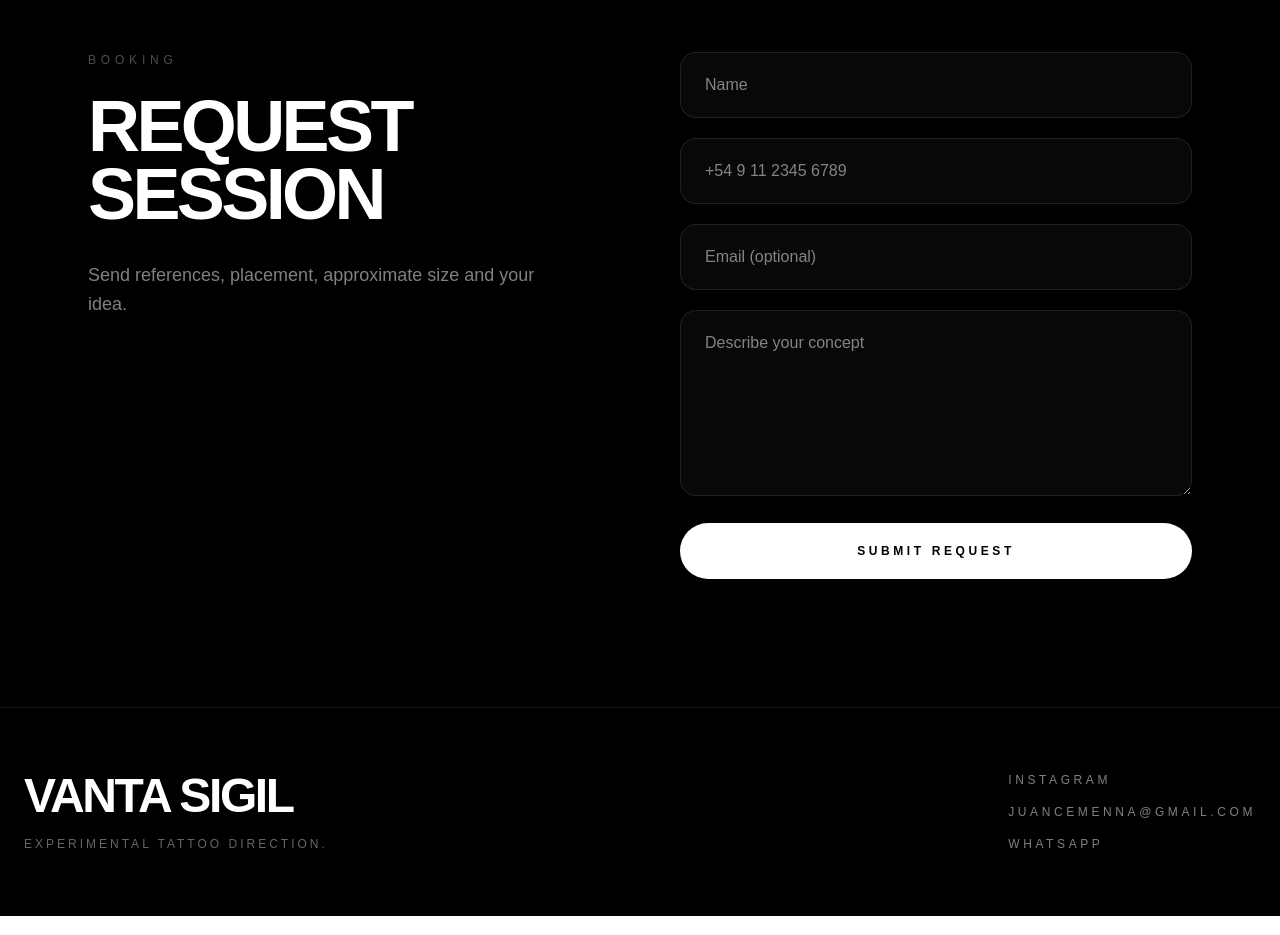
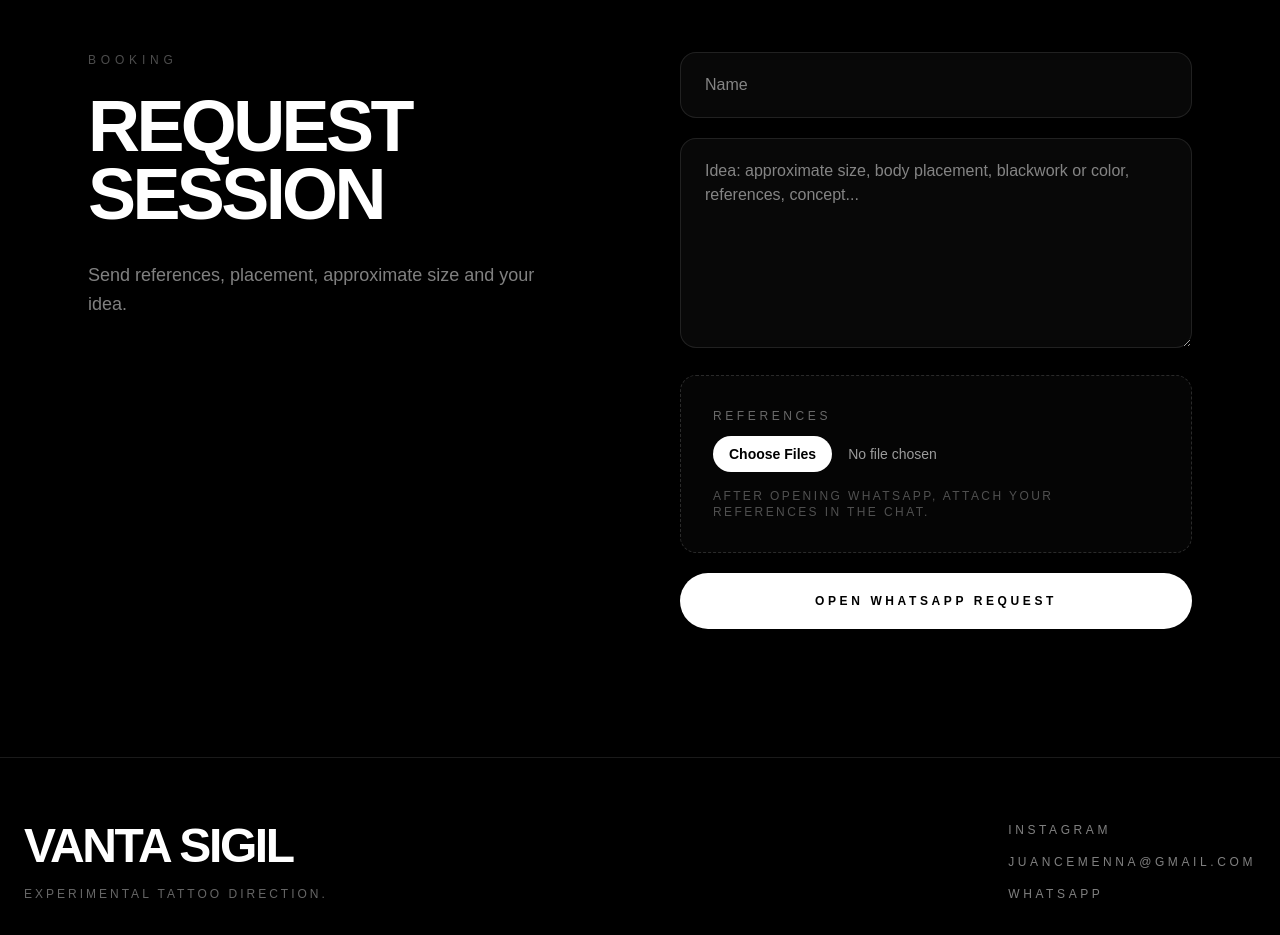
Before and after one commit to juancemenna-maker/Vanta-Sigil-Landing, a Next.js app: page / in a window 1280 px wide. Shown: the part 3920-4855 px from the top of the page. Built offline with nearby package versions, Linux system fonts and the light colour scheme.

Commit message:
form update

```diff
--- a/app/page.tsx
+++ b/app/page.tsx
@@ -305,14 +305,6 @@ export default function TattooStudioSite() {
       form.elements.namedItem("name") as HTMLInputElement
     ).value;
 
-            const whatsapp = (
-              form.elements.namedItem("whatsapp") as HTMLInputElement
-            ).value;
-
-            const email = (
-              form.elements.namedItem("email") as HTMLInputElement
-            ).value;
-
     const idea = (
       form.elements.namedItem("idea") as HTMLTextAreaElement
     ).value;
@@ -320,14 +312,16 @@ export default function TattooStudioSite() {
     const message = `NEW BOOKING REQUEST
 
 Name: ${name}
-WhatsApp: ${whatsapp}
-Email: ${email}
-Idea: ${idea}`;
+
+Idea:
+${idea}
+
+Please attach your references in this chat.`;
 
     const encodedMessage = encodeURIComponent(message);
 
     window.open(
-              `https://wa.me/5491167339927?text=${encodedMessage}`,
+      `https://wa.me/54911TU_NUMERO?text=${encodedMessage}`,
       "_blank"
     );
   }}
@@ -339,29 +333,31 @@ Idea: ${idea}`;
     className="w-full bg-white/[0.03] border border-white/10 rounded-2xl px-6 py-5 outline-none focus:border-white/40"
   />
 
-          <input
-            name="whatsapp"
-            type="tel"
-            placeholder="+54 9 11 2345 6789"
+  <textarea
+    name="idea"
+    rows={7}
+    placeholder="Idea: approximate size, body placement, blackwork or color, references, concept..."
     className="w-full bg-white/[0.03] border border-white/10 rounded-2xl px-6 py-5 outline-none focus:border-white/40"
   />
 
+  <div className="border border-dashed border-white/15 rounded-2xl p-8 bg-white/[0.02]">
+    <p className="uppercase tracking-[0.3em] text-xs text-white/40 mb-3">
+      References
+    </p>
+
     <input
-            name="email"
-            type="email"
-            placeholder="Email (optional)"
-            className="w-full bg-white/[0.03] border border-white/10 rounded-2xl px-6 py-5 outline-none focus:border-white/40"
+      type="file"
+      multiple
+      className="text-sm text-white/60 file:mr-4 file:px-4 file:py-2 file:border-0 file:rounded-full file:bg-white file:text-black file:font-bold file:cursor-pointer"
     />
 
-          <textarea
-            name="idea"
-            rows={6}
-            placeholder="Describe your concept"
-            className="w-full bg-white/[0.03] border border-white/10 rounded-2xl px-6 py-5 outline-none focus:border-white/40"
-          />
+    <p className="text-xs text-white/30 mt-4 uppercase tracking-[0.2em]">
+      After opening WhatsApp, attach your references in the chat.
+    </p>
+  </div>
 
   <button className="w-full bg-white text-black py-5 rounded-full uppercase tracking-[0.3em] text-xs font-black hover:scale-[1.01] transition">
-            Submit Request
+    Open WhatsApp Request
   </button>
 </form>
       </section>
```
Lines whose indentation alone changed are shown as unchanged.
